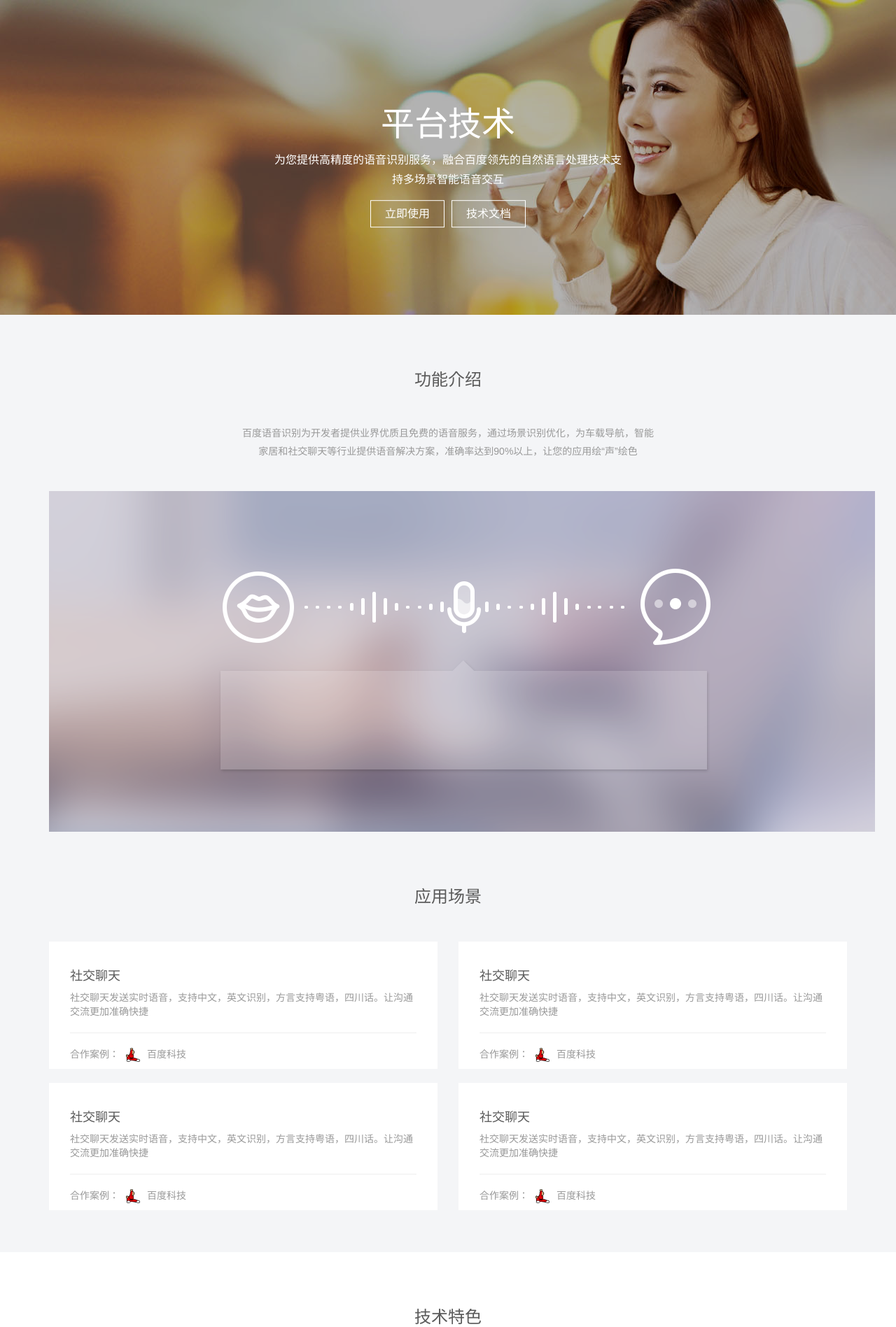
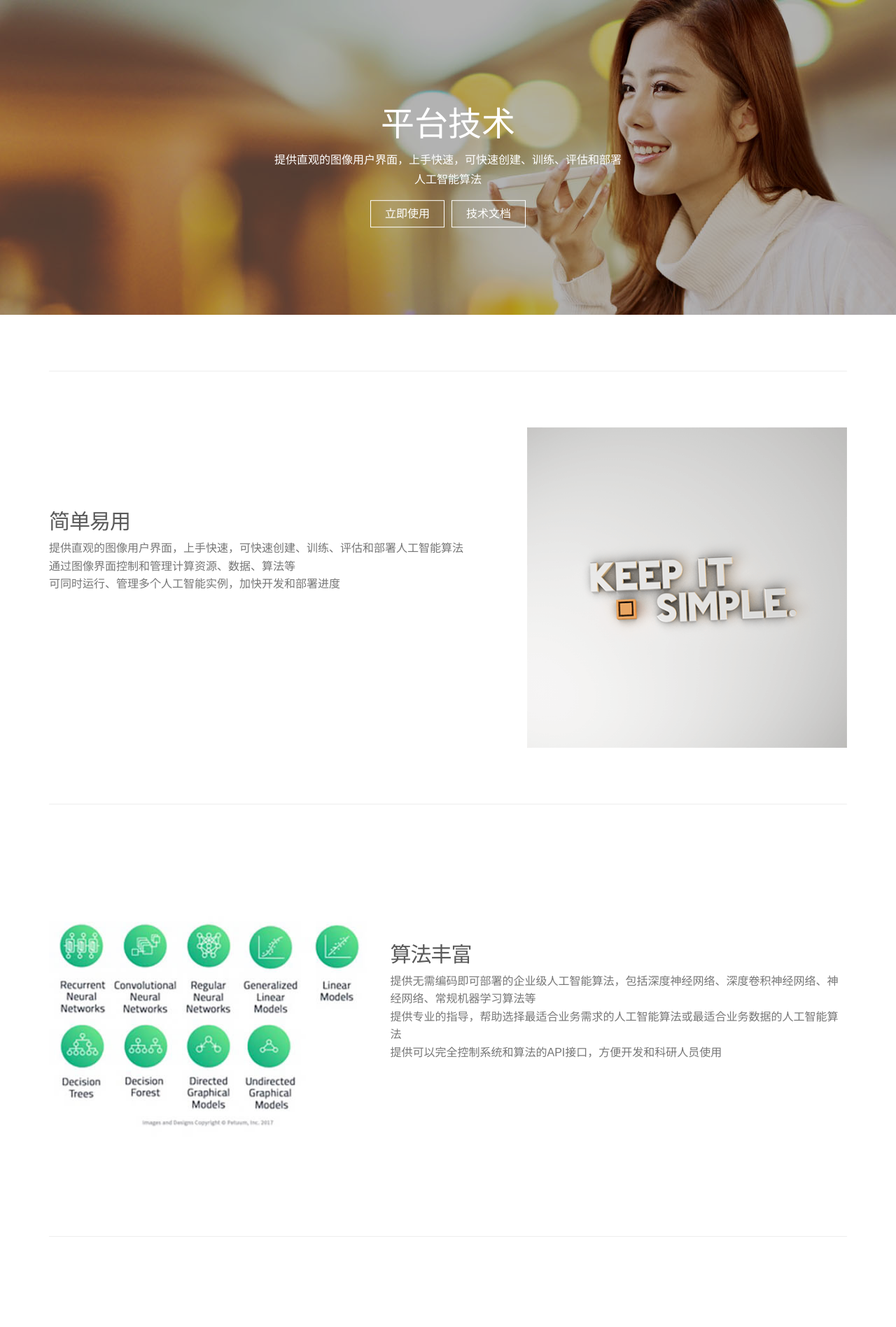
Before and after one commit to deineryao/EnergyAI, a Node server app: page /scenes in a window 1280 px wide. Shown: the part 50-1947 px from the top of the page at 70% size. Run offline with Node 20, Linux system fonts and the light colour scheme; some libraries are stand-ins or nearby versions.

Commit message:
add new feature

```diff
--- a/less/css/carousel.less
+++ b/less/css/carousel.less
@@ -143,6 +143,9 @@
 
 //scenes page
 .scenesBox{
+  &.nobg{
+    background: #fff
+  }
   background: #f4f5f7;
   .home-banner{
     background: url('/images/banner.jpg') 50% 50% no-repeat;
@@ -287,6 +290,7 @@
   .carousel-caption {
     p {
       margin-bottom: 20px;
+      padding-top:20px;
       font-size: 21px;
       line-height: 1.4;
     }
@@ -295,7 +299,11 @@
   .featurette-heading {
     font-size: 50px;
   }
-
+  .marketing{
+    .featurette-heading {
+      font-size: 30px;
+    }
+  }
   .navbar-header{
     float: left
   }
@@ -314,6 +322,11 @@
       background: #fff;
       padding:80px 0 40px;
     }
+  }
+  .lead{
+    font-size: 16px;
+    color: #767676;
+    line-height: 1.6
   }
 }
 
--- a/views/index.pug
+++ b/views/index.pug
@@ -7,9 +7,7 @@ block content
   .carouselBanner
     +carousel("myCarousel",
       [
-        {image:"/images/carousel1.jpg",h1:"Example headline",p:"Note: If you're viewing this page via a codefile:///code URL, the 'next' and 'previous' Glyphicon buttons on the left and right might not load/display properly due to web browser security rules.",button:{caption:"Sign up today",url:"/scenes"}},
-        {image:"/images/carousel2.jpg",h1:"Another example headline",p:"Cras justo odio, dapibus ac facilisis in, egestas eget quam. Donec id elit non mi porta gravida at eget metus. Nullam id dolor id nibh ultricies vehicula ut id elit.",button:{caption:"Learn more",url:"/scenes"}},
-        {image:"/images/carousel3.jpg",h1:"One more for good measure.",p:"Cras justo odio, dapibus ac facilisis in, egestas eget quam. Donec id elit non mi porta gravida at eget metus. Nullam id dolor id nibh ultricies vehicula ut id elit.",button:{caption:"Browse gallery",url:"/scenes"}}
+        {image:"/images/carousel2.jpg",h1:"EnergyAI ",p:"提供快速、经济、可复用、可迁移和标准化的能源电力系统人工智能解决方案。",button:{caption:"Learn more",url:"/scenes"}},
       ])
 
   .container.marketing
--- a/views/scenes.pug
+++ b/views/scenes.pug
@@ -1,80 +1,50 @@
 extends ./layouts/default.pug
 
 block content
-  .scenesBox
+  .scenesBox.nobg
     .home-banner
       .banner-content
         .ai-container
           h2 平台技术
-          p 为您提供高精度的语音识别服务，融合百度领先的自然语言处理技术支持多场景智能语音交互
+          p 提供直观的图像用户界面，上手快速，可快速创建、训练、评估和部署人工智能算法
           .btn-box
             a(href="#") 立即使用
             a(href="#") 技术文档
-    .container.features-intro
-      h3 功能介绍
-      p.intro 百度语音识别为开发者提供业界优质且免费的语音服务，通过场景识别优化，为车载导航，智能家居和社交聊天等行业提供语音解决方案，准确率达到90%以上，让您的应用绘“声”绘色
-      .intro-img
-        img(src=('/images/introduce.png'))
-      h3 应用场景
-      .row
-        .col-md-6
-          .item
-            h4 社交聊天
-            p.intro 社交聊天发送实时语音，支持中文，英文识别，方言支持粤语，四川话。让沟通交流更加准确快捷
-            hr
-            .hezuo
-              span 合作案例：
-              span
-                img(src='/images/kungfu.png')
-                span 百度科技
-        .col-md-6
-          .item
-            h4 社交聊天
-            p.intro 社交聊天发送实时语音，支持中文，英文识别，方言支持粤语，四川话。让沟通交流更加准确快捷
-            hr
-            .hezuo
-              span 合作案例：
-              span
-                img(src='/images/kungfu.png')
-                span 百度科技
-        .col-md-6
-          .item
-            h4 社交聊天
-            p.intro 社交聊天发送实时语音，支持中文，英文识别，方言支持粤语，四川话。让沟通交流更加准确快捷
-            hr
-            .hezuo
-              span 合作案例：
-              span
-                img(src='/images/kungfu.png')
-                span 百度科技
-        .col-md-6
-          .item
-            h4 社交聊天
-            p.intro 社交聊天发送实时语音，支持中文，英文识别，方言支持粤语，四川话。让沟通交流更加准确快捷
-            hr
-            .hezuo
-              span 合作案例：
-              span
-                img(src='/images/kungfu.png')
-                span 百度科技
-    .tech-section
-      h3 技术特色
-      .container
-        .row
-          .col-md-4
-            .item
-              .tech-icon
-              .tech-title 全平台REST API
-              .tech-intro 行业率先推出语音识别REST API，采用HTTP方式请求，可适用于任何平台的语音识别
-          .col-md-4
-            .item
-              .tech-icon
-              .tech-title 全平台REST API
-              .tech-intro 行业率先推出语音识别REST API，采用HTTP方式请求，可适用于任何平台的语音识别
-          .col-md-4
-            .item
-              .tech-icon
-              .tech-title 全平台REST API
-              .tech-intro 行业率先推出语音识别REST API，采用HTTP方式请求，可适用于任何平台的语音识别
+    .container.marketing
+      // START THE FEATURETTES
+      hr.featurette-divider
+      .row.featurette
+        .col-md-7
+          h2.featurette-heading
+            | 简单易用
+          p.lead
+            | 提供直观的图像用户界面，上手快速，可快速创建、训练、评估和部署人工智能算法 <br/>
+            | 通过图像界面控制和管理计算资源、数据、算法等<br/>
+            | 可同时运行、管理多个人工智能实例，加快开发和部署进度
+        .col-md-5
+          img.featurette-image.img-responsive.center-block(src='../images/pa-0.png', alt='Generic placeholder image')
+      hr.featurette-divider
+      .row.featurette
+        .col-md-7.col-md-push-5
+          h2.featurette-heading
+            | 算法丰富
+          p.lead
+            | 提供无需编码即可部署的企业级人工智能算法，包括深度神经网络、深度卷积神经网络、神经网络、常规机器学习算法等 <br/>
+            | 提供专业的指导，帮助选择最适合业务需求的人工智能算法或最适合业务数据的人工智能算法 <br/>
+            | 提供可以完全控制系统和算法的API接口，方便开发和科研人员使用 <br/>
+        .col-md-5.col-md-pull-7
+          img.featurette-image.img-responsive.center-block(src='../images/pa-1.jpg', alt='Generic placeholder image')
+      hr.featurette-divider
+      .row.featurette
+        .col-md-7
+          h2.featurette-heading
+            | 弹性部署
+          p.lead
+            | 提供适用于多行业、多专业和多部门的人工智能解决方案 <br/>
+            | 提供定制化的部署方案，包括公有云、私有云、本地服务器等多种部署方式<br/>
+            | 提供整体平台部署、部分平台部署、单独应用模块部署等灵活、可扩展的部署模式
+        .col-md-5
+          img.featurette-image.img-responsive.center-block(src='../images/pa-2.jpg', alt='Generic placeholder image')
+
     .try.scenes-try
       a.btn.btn-info.tryuse(href='/demo') 免费试用
```
Also changed, not shown: views/mixin/carousel.pug (+12 -12 lines), views/platform.pug (added, +80 -0 lines), public/css/carousel.css, public/images/pa-0.png (added), public/images/pa-1.jpg (added), public/images/pa-2.jpg (added), public/images/pa-3.jpg (added), public/images/pa-4.jpg (added), public/images/pa-5.jpg (added).
